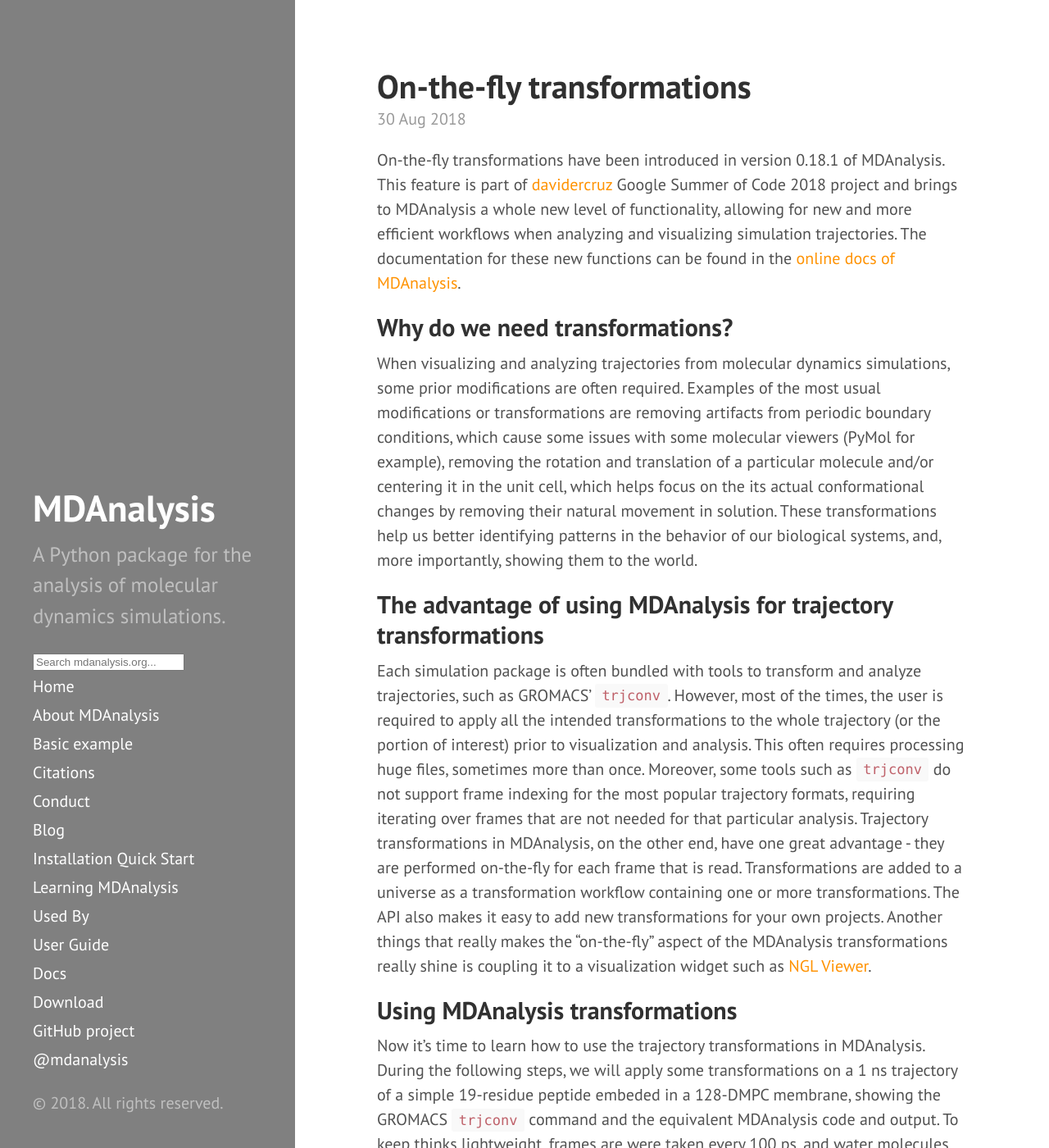
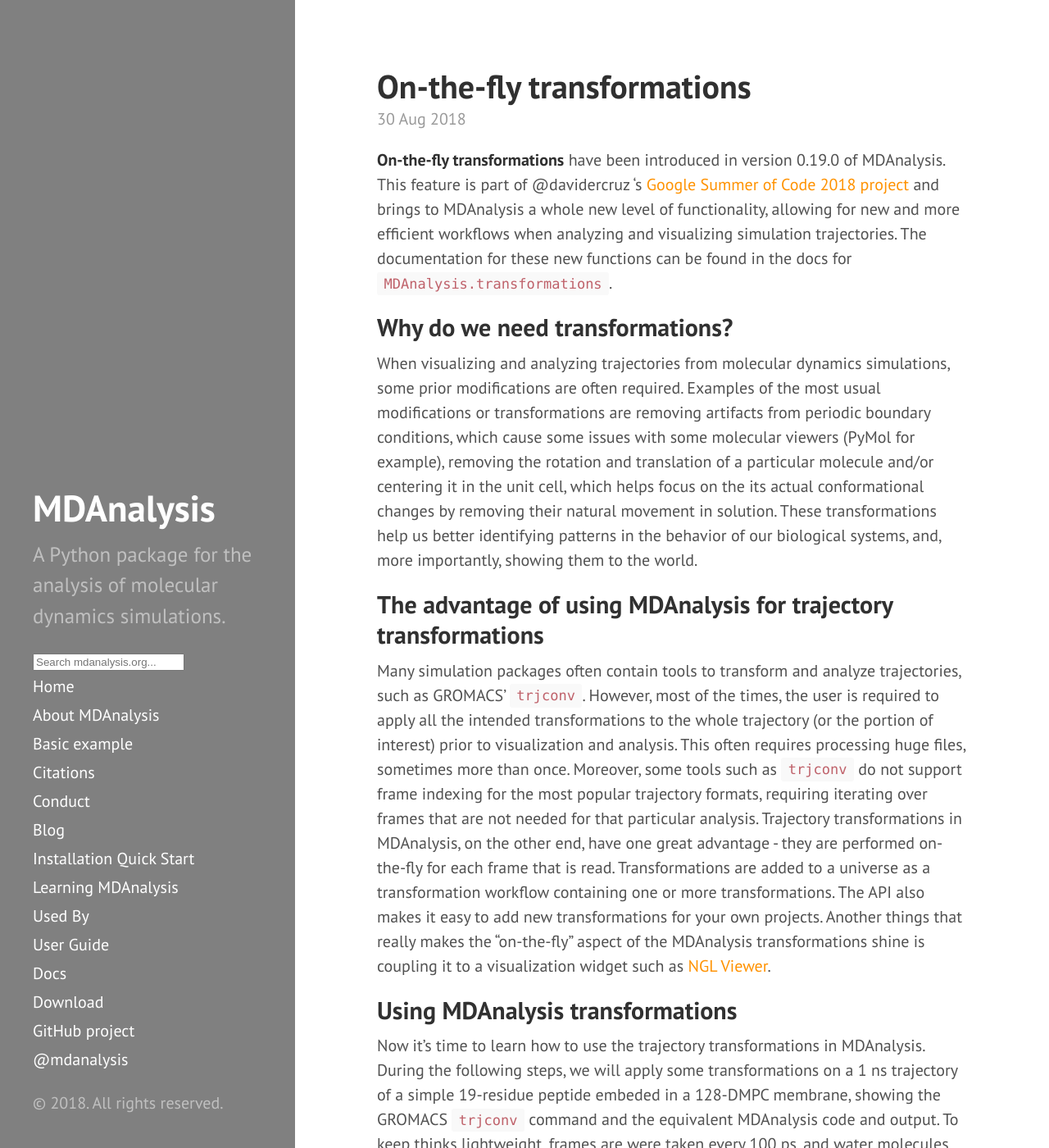
Before and after one commit to MDAnalysis/MDAnalysis.github.io, a Jekyll site: the page built from _posts/2018-08-30-on-the-fly-transformations.md, in a window 1280 px wide and 1400 px high. Shown: the whole window at 82% size. Built offline with Jekyll 4.4.1, drawn with Linux system fonts in a browser that asks for light colours; comment, search, counter and statistics services are not loaded; some of the changed text lies outside the part shown.

Commit message:
minor changes
- changed 0.18.1 to 0.19.0
- link to gsoc post
- small edits

````diff
--- a/_posts/2018-08-30-on-the-fly-transformations.md
+++ b/_posts/2018-08-30-on-the-fly-transformations.md
@@ -3,11 +3,13 @@ layout: post
 title: On-the-fly transformations
 ---
 
-On-the-fly transformations have been introduced in version 0.18.1 of MDAnalysis.
-This feature is part of [davidercruz](https://github.com/davidercruz) Google Summer of Code
-2018 project and brings to MDAnalysis a whole new level of functionality, allowing for new and
+**On-the-fly transformations** have been introduced in version 0.19.0 of MDAnalysis.
+This feature is part of @davidercruz 's [Google Summer of Code
+2018 project]({{ site.baseurl }}{% post_url 2018-04-26-gsoc-students %}) and brings to
+MDAnalysis a whole new level of functionality, allowing for new and
 more efficient workflows when analyzing and visualizing simulation trajectories.
-The documentation for these new functions can be found in the [online docs of MDAnalysis](https://www.mdanalysis.org/mdanalysis).
+The documentation for these new functions can be found in the docs for
+[`MDAnalysis.transformations`](https://www.mdanalysis.org/docs/documentation_pages/trajectory_transformations.html).
 
 ## Why do we need transformations?
 When visualizing and analyzing trajectories from molecular dynamics simulations, some
@@ -21,7 +23,7 @@ These transformations help us better identifying patterns in the behavior of our
 biological systems, and, more importantly, showing them to the world.
 
 ## The advantage of using MDAnalysis for trajectory transformations
-Each simulation package is often bundled with tools to transform and analyze trajectories,
+Many simulation packages often contain tools to transform and analyze trajectories,
 such as GROMACS' `trjconv`. However, most of the times, the user is required to apply
 all the intended transformations to the whole trajectory (or the portion of interest)
 prior to visualization and analysis. This often requires processing huge files, sometimes
@@ -33,7 +35,7 @@ are performed on-the-fly for each frame that is read. Transformations are added
 as a transformation workflow containing one or more transformations. The API also makes it easy
 to add new transformations for your own projects.
 Another things that really makes the "on-the-fly" aspect of the MDAnalysis transformations
-really shine is coupling it to a visualization widget such as
+shine is coupling it to a visualization widget such as
 [NGL Viewer](http://nglviewer.org/ngl/api/index.html).
 
 ## Using MDAnalysis transformations
@@ -78,14 +80,14 @@ This can be done as follows:
 u = mda.Universe('pept_in_memb.tpr', 'pept_in_memb.xtc')
 ag = u.atoms
 # we define the transformation
-transformation = mda.transformations.unwrap(ag)
+transformations = mda.transformations.unwrap(ag)
 ```
 
 Now that we have a workflow - in this case it is only a single transformation - we add
 it to the `trajectory` object so it can be applied in each frame that we want to read.
 
 ```python
-u.trajectory.add_transformations(transformation)
+u.trajectory.add_transformations(transformations)
 ```
 
 If we want to, we can do other things with the trajectory without having to generate a new file
````
